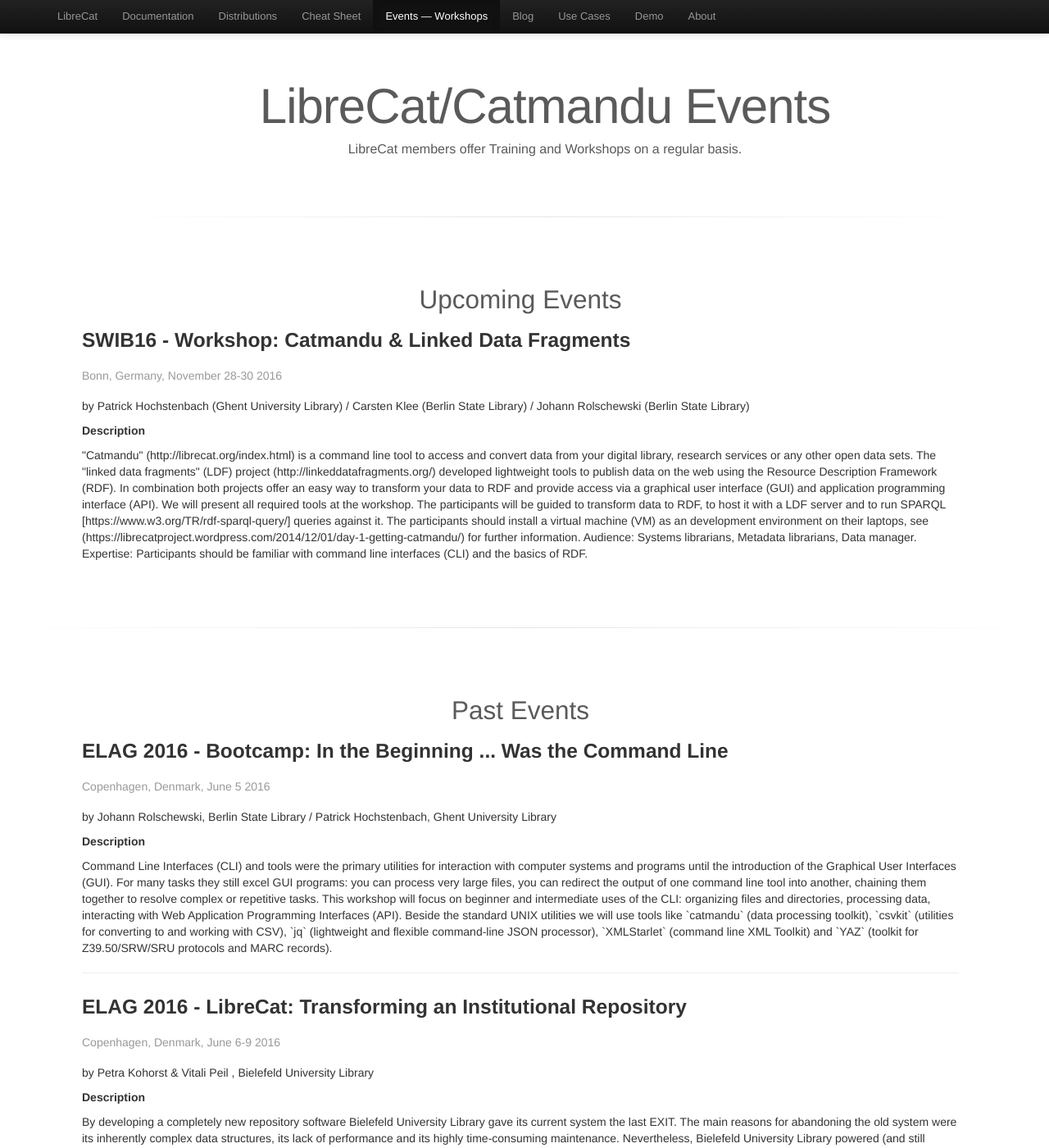
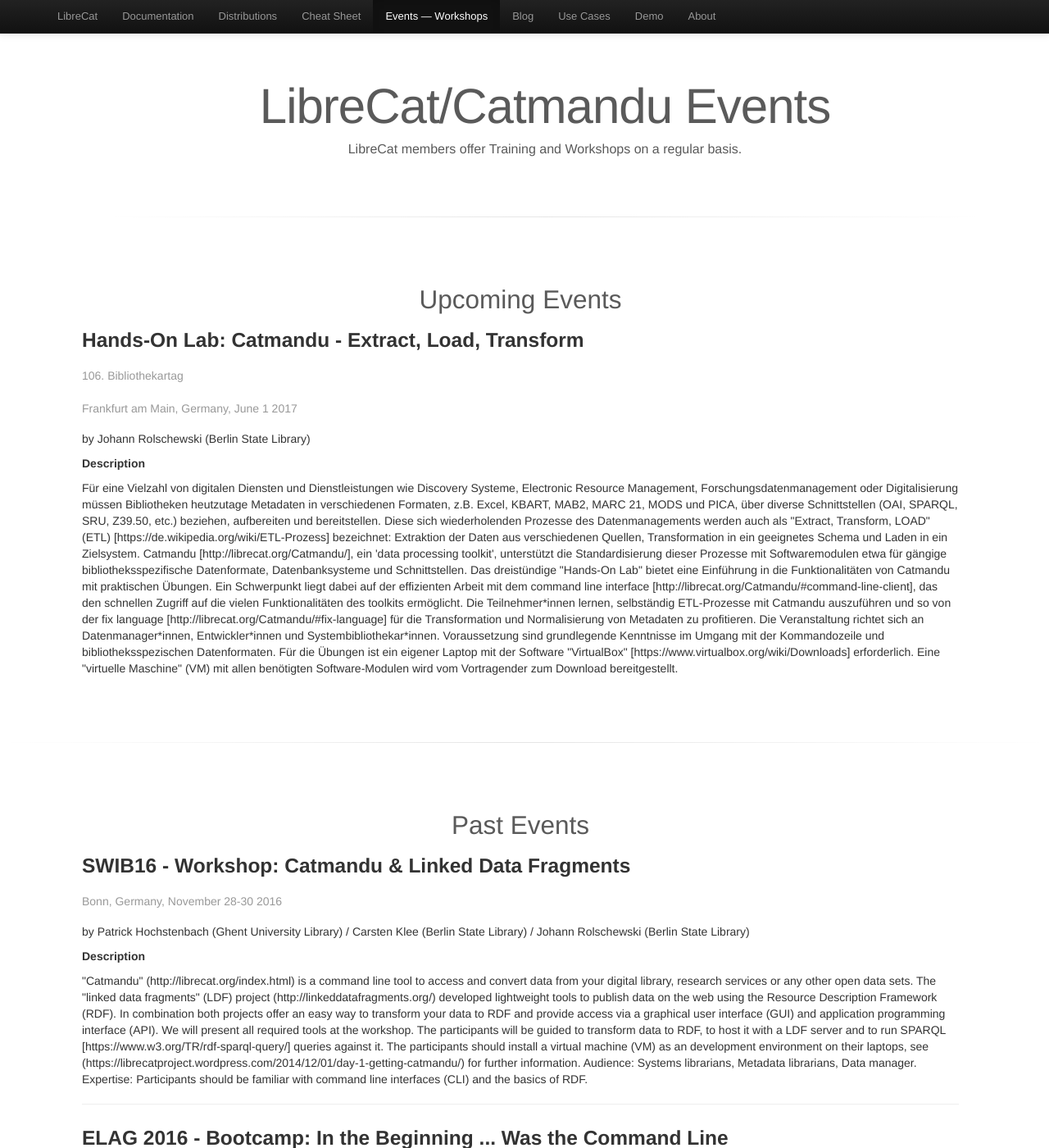
Before and after one commit to LibreCat/librecat.github.io, a Jekyll site: the page built from events.html, in a window 1280 px wide and 1400 px high. Shown: the whole window at 82% size. Built offline with Jekyll 4.4.1, drawn with Linux system fonts in a browser that asks for light colours.

Commit message:
add new event in 2017

```diff
--- a/events.html
+++ b/events.html
@@ -21,16 +21,17 @@
         <div class="marketing">
             <h2>Upcoming Events</h2>
         </div>
-				<h3>SWIB16 - Workshop: Catmandu & Linked Data Fragments<br>
-				<small>Bonn, Germany, November 28-30 2016</small></h3>
-				<p>by Patrick Hochstenbach (Ghent University Library) / Carsten Klee (Berlin State Library) / Johann Rolschewski (Berlin State Library)</p>
+				<h3>Hands-On Lab: Catmandu - Extract, Load, Transform
+                <br><small>106. Bibliothekartag</small>
+                <br><small>Frankfurt am Main, Germany, June 1 2017</small>
+                </h3>
+				<p>by Johann Rolschewski (Berlin State Library)</p>
 				<h5>Description</h5>
                 <p>
-                "Catmandu" (http://librecat.org/index.html) is a command line tool to access and convert data from your digital library, research services or any other open data sets. The "linked data fragments" (LDF) project (http://linkeddatafragments.org/) developed lightweight tools to publish data on the web using the Resource Description Framework (RDF). In combination both projects offer an easy way to transform your data to RDF and provide access via a graphical user interface (GUI) and application programming interface (API). We will present all required tools at the workshop. The participants will be guided to transform data to RDF, to host it with a LDF server and to run SPARQL [https://www.w3.org/TR/rdf-sparql-query/] queries against it. The participants should install a virtual machine (VM) as an development environment on their laptops, see (https://librecatproject.wordpress.com/2014/12/01/day-1-getting-catmandu/) for further information.
+                Für eine Vielzahl von digitalen Diensten und Dienstleistungen wie Discovery Systeme, Electronic Resource Management, Forschungsdatenmanagement oder Digitalisierung müssen Bibliotheken heutzutage Metadaten in verschiedenen Formaten, z.B. Excel, KBART, MAB2, MARC 21, MODS und PICA, über diverse Schnittstellen (OAI, SPARQL, SRU, Z39.50, etc.) beziehen, aufbereiten und bereitstellen. Diese sich wiederholenden Prozesse des Datenmanagements werden auch als "Extract, Transform, LOAD" (ETL) [https://de.wikipedia.org/wiki/ETL-Prozess] bezeichnet: Extraktion der Daten aus verschiedenen Quellen, Transformation in ein geeignetes Schema und Laden in ein Zielsystem. Catmandu [http://librecat.org/Catmandu/], ein 'data processing toolkit', unterstützt die Standardisierung dieser Prozesse mit Softwaremodulen etwa für gängige bibliotheksspezifische Datenformate, Datenbanksysteme und Schnittstellen.
+                Das dreistündige "Hands-On Lab" bietet eine Einführung in die Funktionalitäten von Catmandu mit praktischen Übungen. Ein Schwerpunkt liegt dabei auf der effizienten Arbeit mit dem command line interface [http://librecat.org/Catmandu/#command-line-client], das den schnellen Zugriff auf die vielen Funktionalitäten des toolkits ermöglicht. Die Teilnehmer*innen lernen, selbständig ETL-Prozesse mit Catmandu auszuführen und so von der fix language [http://librecat.org/Catmandu/#fix-language] für die Transformation und Normalisierung von Metadaten zu profitieren.
 
-                Audience: Systems librarians, Metadata librarians, Data manager.
-
-                Expertise: Participants should be familiar with command line interfaces (CLI) and the basics of RDF.
+                Die Veranstaltung richtet sich an Datenmanager*innen, Entwickler*innen und Systembibliothekar*innen. Voraussetzung sind grundlegende Kenntnisse im Umgang mit der Kommandozeile und bibliotheksspezischen Datenformaten. Für die Übungen ist ein eigener Laptop mit der Software "VirtualBox" [https://www.virtualbox.org/wiki/Downloads] erforderlich. Eine "virtuelle Maschine" (VM) mit allen benötigten Software-Modulen wird vom Vortragender zum Download bereitgestellt.
                 </p>
 
         </div>
@@ -44,6 +45,19 @@
      <div class="span11 offset1">
 
       <div class="marketing"><h2>Past Events</h2></div>
+                <h3>SWIB16 - Workshop: Catmandu & Linked Data Fragments<br>
+                <small>Bonn, Germany, November 28-30 2016</small></h3>
+                <p>by Patrick Hochstenbach (Ghent University Library) / Carsten Klee (Berlin State Library) / Johann Rolschewski (Berlin State Library)</p>
+                <h5>Description</h5>
+                <p>
+                "Catmandu" (http://librecat.org/index.html) is a command line tool to access and convert data from your digital library, research services or any other open data sets. The "linked data fragments" (LDF) project (http://linkeddatafragments.org/) developed lightweight tools to publish data on the web using the Resource Description Framework (RDF). In combination both projects offer an easy way to transform your data to RDF and provide access via a graphical user interface (GUI) and application programming interface (API). We will present all required tools at the workshop. The participants will be guided to transform data to RDF, to host it with a LDF server and to run SPARQL [https://www.w3.org/TR/rdf-sparql-query/] queries against it. The participants should install a virtual machine (VM) as an development environment on their laptops, see (https://librecatproject.wordpress.com/2014/12/01/day-1-getting-catmandu/) for further information.
+
+                Audience: Systems librarians, Metadata librarians, Data manager.
+
+                Expertise: Participants should be familiar with command line interfaces (CLI) and the basics of RDF.
+                </p>
+                <hr>
+
                 <h3>ELAG 2016 - Bootcamp: In the Beginning ... Was the Command Line<br>
                 <small>Copenhagen, Denmark, June 5 2016</small></h3>
                 <p>by Johann Rolschewski, Berlin State Library / Patrick Hochstenbach, Ghent University Library</p>
```
